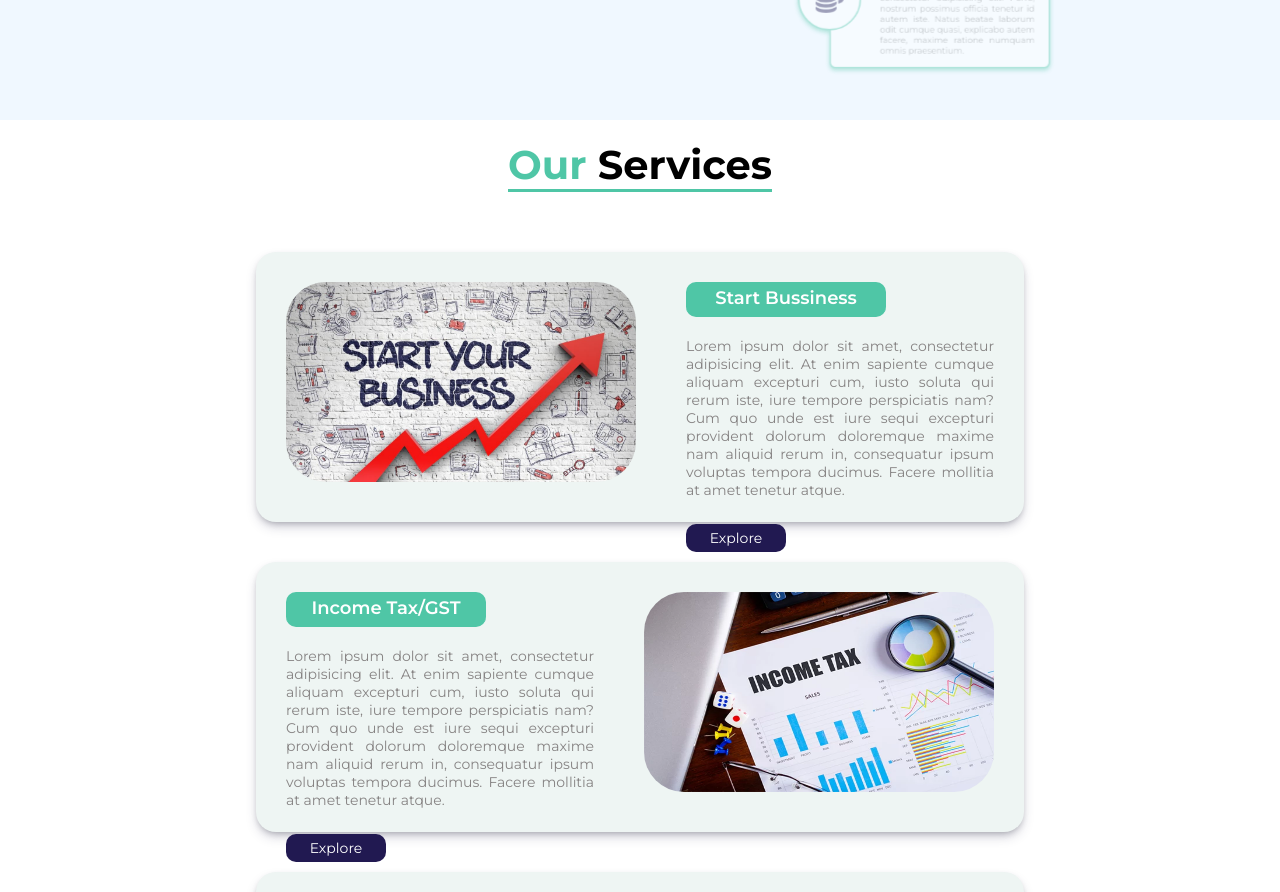
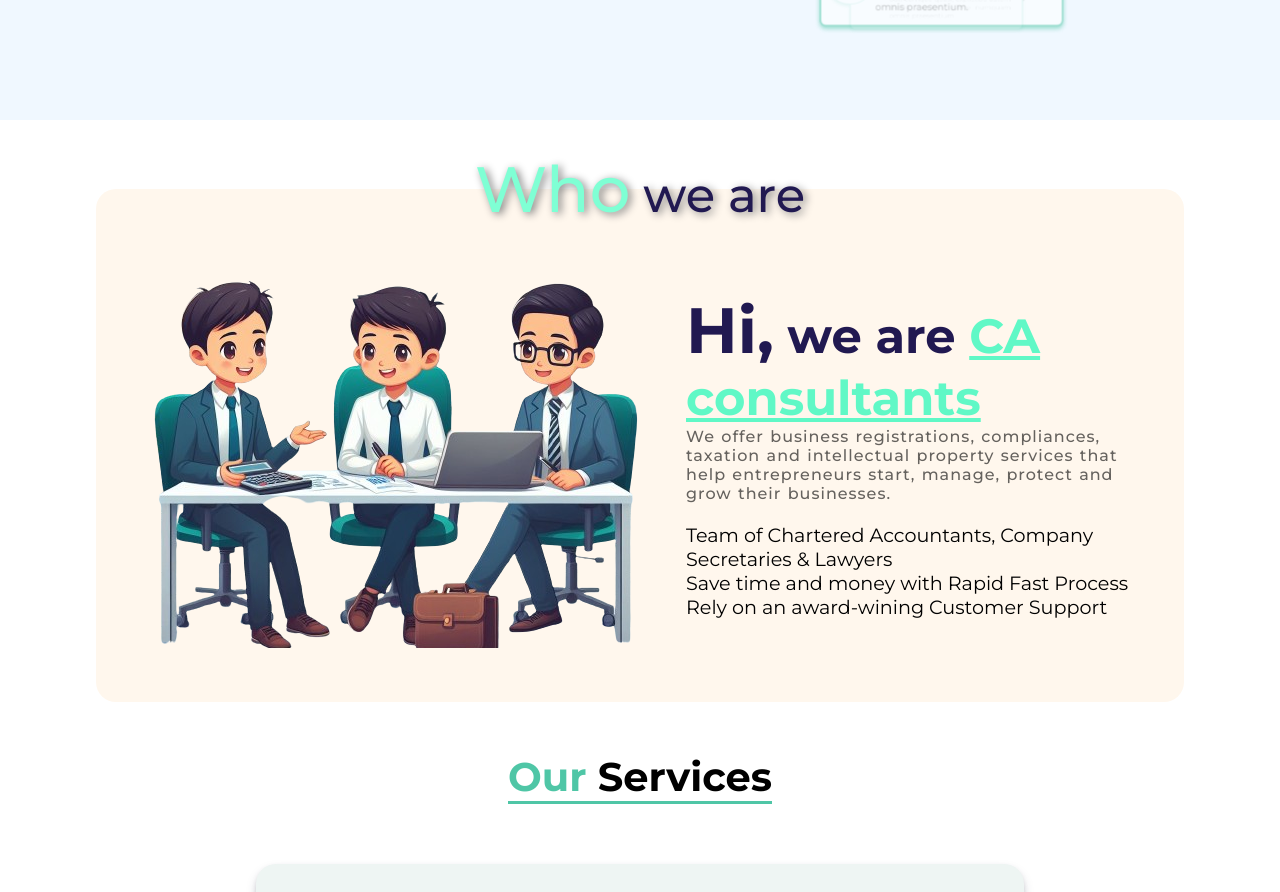
Before and after one commit to lakhan06/legalYodha, a React (Vite) app: page / in a window 1280 px wide. Shown: the part 1320-2212 px from the top of the page. Built offline with nearby package versions, Linux system fonts and the light colour scheme.

Commit message:
who we section added

```diff
--- a/src/App.jsx
+++ b/src/App.jsx
@@ -3,6 +3,7 @@ import Services from "./components/services/Services"
 import Navbar from './components/navbar/Navbar'
 import Hero from './components/hero/Hero'
 import Footer from "./components/footer/Footer"
+import Whowe from "./components/whowe/Whowe"
 
 function App() {
   return (
@@ -10,6 +11,7 @@ function App() {
       < Navbar />
       <Hero />
       <Qualities />
+      <Whowe />
       <Services />
       <Footer />
     </>
--- a/src/components/hero/Hero.css
+++ b/src/components/hero/Hero.css
@@ -17,7 +17,7 @@
 
 .heading h1 span {
     font-size: 55px;
-    color: rgb(255, 202, 138);
+    color: #ffca8a;
 }
 
 .ssHeading h5 {
--- /dev/null
+++ b/src/components/whowe/Whowe.css
@@ -0,0 +1,69 @@
+.whowe_container {
+    display: flex;
+    justify-content: center;
+    padding: 30px;
+}
+
+.whowe_card {
+  display: flex;
+  justify-content: space-between;
+  align-items: center;
+  gap: 40px;
+  width:85vw;
+  padding: 50px 50px;
+  /* border: 5px solid aquamarine; */
+  border: none;
+  background-color: rgb(255, 247, 237);
+  border-radius: 20px;
+}
+
+.whowe_card legend {
+    font-size: 3rem;
+    text-align: center;
+    font-weight: 500;
+    color: #211951;
+    text-shadow: 3px 2px 8px grey;
+    /* text-decoration: underline; */
+}
+
+.whowe_card legend span {
+    color: aquamarine;
+    font-size: 4rem;
+}
+
+.weRight {
+  display: flex;
+  flex-direction: column;
+}
+
+.weRight h1 {
+  font-size: 3rem;
+  color: #211951;
+}
+
+.weRight h1 .spanone {
+    font-size: 4rem;
+}
+
+.weRight h1 .spantwo {
+    color: rgb(96, 248, 198);
+    text-decoration: underline;
+}
+
+.weRight p {
+    opacity: 0.6;
+    font-weight: 500;
+    padding: 0;
+    letter-spacing: 1px;
+    word-spacing: 1px;
+}
+
+.weRight ul {
+    padding: 20px  0;
+    list-style: none;
+}
+
+.weRight li {
+    font-size: 1.2rem;
+
+}
--- /dev/null
+++ b/src/components/whowe/Whowe.jsx
@@ -0,0 +1,29 @@
+import './Whowe.css'
+import Whoimage from '../../images/whoweclear.png'
+
+const Whowe = () => {
+    return (
+        <>
+            <div className="whowe_container">
+                <fieldset className="whowe_card">
+                    <legend><span>Who</span> we are</legend>
+                    <div className="weLeft">
+                        <img src={Whoimage} alt="image" />
+                    </div>
+
+                    <div className="weRight">
+                        <h1><span className='spanone'>Hi,</span> we are <span className='spantwo'>CA consultants</span></h1>
+                        <p>We offer business registrations, compliances, taxation and intellectual property services that help entrepreneurs start, manage, protect and grow their businesses.</p>
+                        <ul>
+                            <li>Team of Chartered Accountants, Company Secretaries & Lawyers</li>
+                            <li>Save time and money with Rapid Fast Process</li>
+                            <li>Rely on an award-wining Customer Support</li>
+                        </ul>
+                    </div>
+                </fieldset>
+            </div>
+        </>
+    )
+}
+
+export default Whowe
```
Also changed, not shown: src/images/whoweclear.png (added).
